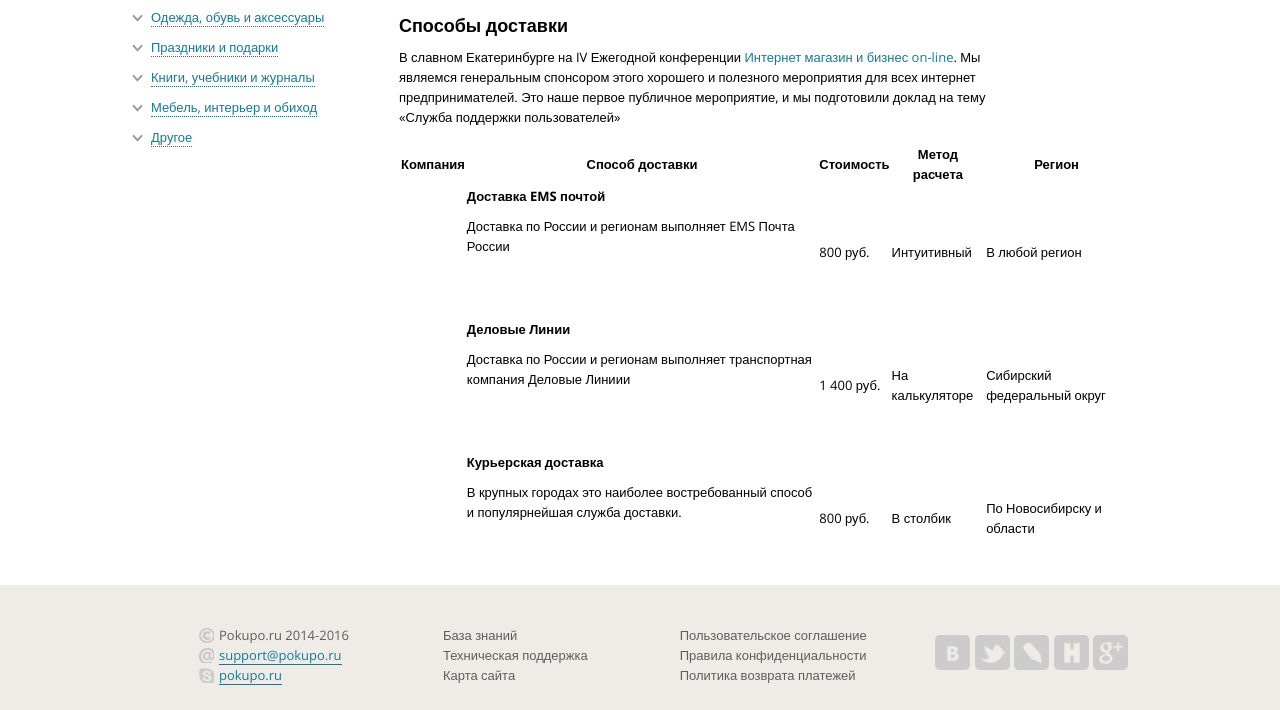
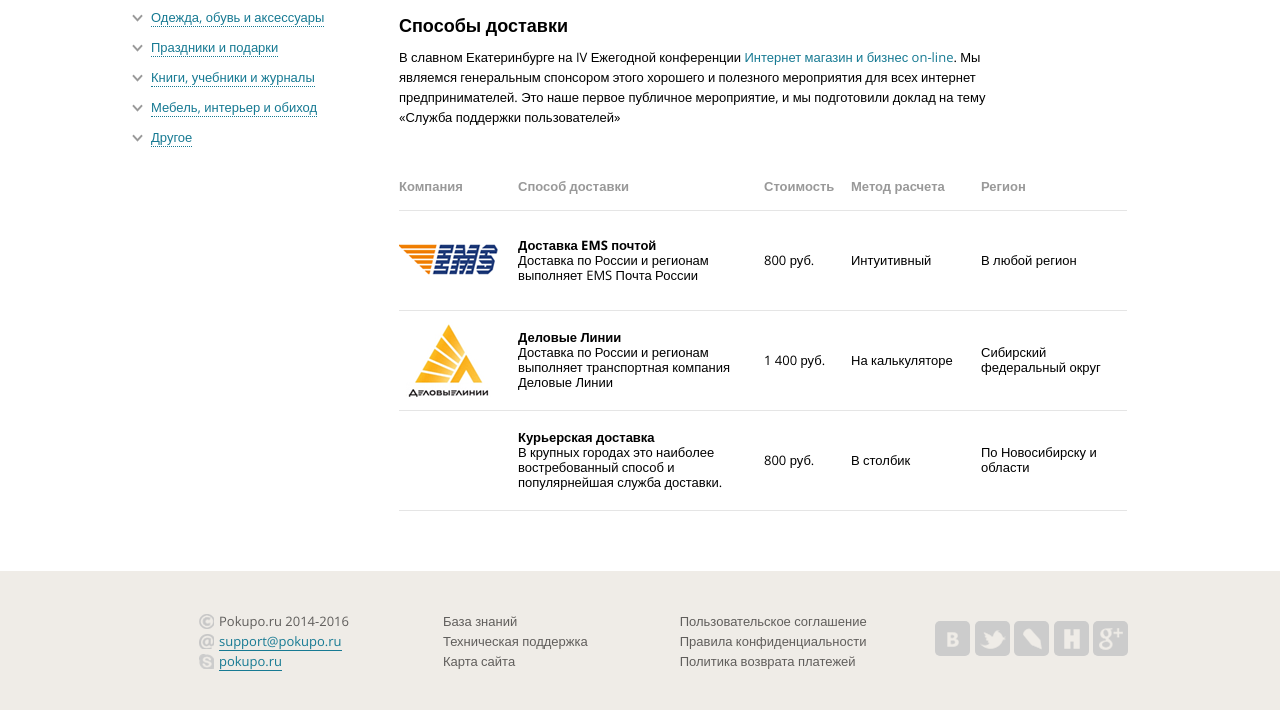
Before and after one commit to Aksnv/pokupo_shop_content, a plain HTML site: page pages/delivery.html in a window 1280 px wide. Shown: the part 485-1195 px from the top of the page. Drawn offline with nearby package versions, Linux system fonts and the light colour scheme.

Commit message:
Добавлены стили для страницы Доставка

```diff
--- a/pages/delivery.html
+++ b/pages/delivery.html
@@ -41,8 +41,8 @@
         <nav class="page-header__menu">
           <ul>
             <li><a href="#" class="page-header__menu-item page-header__menu-item--main-page">Главная</a></li>
-            <li><a href="#" class="page-header__menu-item page-header__menu-item--active">Как купить</a></li>
-            <li><a href="#" class="page-header__menu-item">Доставка</a></li>
+            <li><a href="#" class="page-header__menu-item">Как купить</a></li>
+            <li><a href="#" class="page-header__menu-item page-header__menu-item--active">Доставка</a></li>
             <li><a href="#" class="page-header__menu-item">Гарантии</a></li>
             <li><a href="#" class="page-header__menu-item">Отзывы</a></li>
             <li><a href="#" class="page-header__menu-item">О нас</a></li>
@@ -118,18 +118,18 @@
               <th>Регион</th>
             </tr>
             <tr>
-              <td><a href="#"></a></td>
+              <td><a href="#" class="delivery-icon delivery-icon--ems"></a></td>
               <td>
-                <strong>Доставка EMS почтой</strong><p>Доставка по России и регионам выполняет EMS Почта России</p>
+                <strong>Доставка EMS почтой</strong><span>Доставка по России и регионам выполняет EMS Почта России</span>
               </td>
               <td>800 руб.</td>
               <td>Интуитивный</td>
               <td>В любой регион</td>
             </tr>
             <tr>
-              <td><a href="#"></a></td>
+              <td><a href="#" class="delivery-icon delivery-icon--business-line"></a></td>
               <td>
-                <strong>Деловые Линии</strong><p>Доставка по России и регионам выполняет транспортная компания Деловые Линиии</p>
+                <strong>Деловые Линии</strong><span>Доставка по России и регионам выполняет транспортная компания Деловые Линии</span>
               </td>
               <td>1 400 руб.</td>
               <td>На калькуляторе</td>
@@ -138,7 +138,7 @@
             <tr>
               <td></td>
               <td>
-                <strong>Курьерская доставка</strong><p>В крупных городах это наиболее востребованный способ и популярнейшая служба доставки.</p>
+                <strong>Курьерская доставка</strong><span>В крупных городах это наиболее востребованный способ и популярнейшая служба доставки.</span>
               </td>
               <td>800 руб.</td>
               <td>В столбик</td>
--- a/styles/styles.css
+++ b/styles/styles.css
@@ -492,6 +492,70 @@ ul {
   margin-bottom: 61px;
 }
 
+/* Page content - Delivery */
+
+.delivery-table {
+  width: 728px;
+  text-align: left;
+  vertical-align: middle;
+  border-collapse: collapse;
+  margin-bottom: 60px;
+}
+
+.delivery-table tr {
+  height: 100px;
+  border-bottom: 1px solid #e5e5e5;
+}
+
+.delivery-table tr:first-child {
+  height: 68px;
+}
+
+.delivery-table th {
+  padding-top: 21px;
+  color: #999;
+}
+
+.delivery-table th:first-child {
+  width: 119px;
+}
+
+.delivery-table th:nth-child(2) {
+  width: 246px;
+}
+
+.delivery-table th:nth-child(3) {
+  width: 87px;
+}
+
+.delivery-table th:nth-child(4) {
+  width: 130px;
+}
+
+.delivery-table td {
+  line-height: 15px;
+}
+
+.delivery-icon {
+  display: block;
+  width: 100px;
+  height: 99px;
+}
+
+.delivery-icon--ems {
+  background-image: url(../images/logo/ems.png);
+}
+
+.delivery-icon--business-line {
+  background-image: url(../images/logo/business-line.png);
+}
+
+.delivery-table span {
+  display: block;
+}
+
+
+
 /* Page footer */
 
 .page-footer {
```
